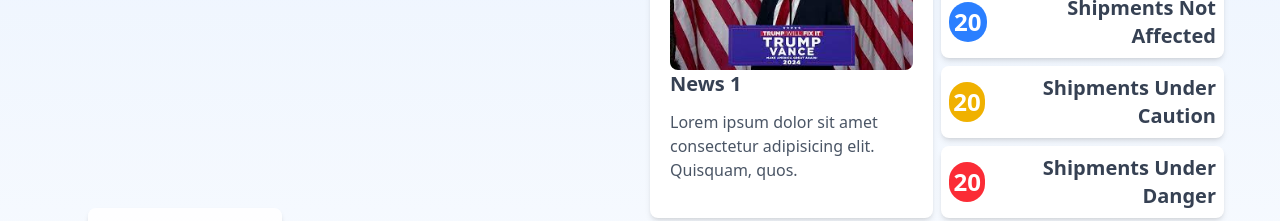
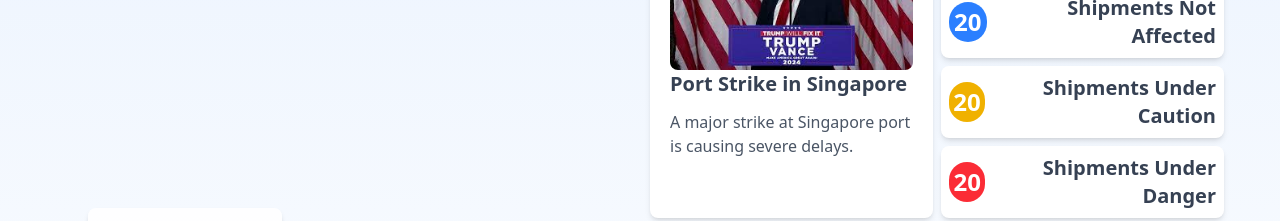
Before and after one commit to GRASiN-BooP/realTimeNewsShipmentAffectionSystemFrontend, a React (Vite) app: page /dashboard in a window 1280 px wide. Shown: the part 190-411 px from the top of the page. Built offline with nearby package versions, Linux system fonts and the light colour scheme.

Commit message:
fixed the default fiter option

```diff
--- a/src/Components/ShipmentTable/ShipmentTable.jsx
+++ b/src/Components/ShipmentTable/ShipmentTable.jsx
@@ -2,7 +2,7 @@ import React, { useState, useMemo } from "react";
 import Modal from "../Modal/Modal";
 
 export default function ShipmentTable({ shipments = [] }) {
-  const [incidentFilter, setIncidentFilter] = useState("All");
+  const [incidentFilter, setIncidentFilter] = useState("Sort By News");
   const [sortField, setSortField] = useState("delay");
   const [sortOrder, setSortOrder] = useState("asc"); // Default to ascending
   const [selectedShipment, setSelectedShipment] = useState(null);
@@ -30,7 +30,7 @@ export default function ShipmentTable({ shipments = [] }) {
   const filteredShipments = useMemo(() => {
     return shipments
       .filter((shipment) =>
-        incidentFilter === "All"
+        incidentFilter === "Sort By News"
           ? true
           : shipment.incidentType === incidentFilter
       )
--- a/src/Pages/Dashboard.jsx
+++ b/src/Pages/Dashboard.jsx
@@ -39,6 +39,7 @@ export default function () {
       destinationPort: "Port ABC",
       impact: 2.9,
       delay: 0,
+      incidentType: "Port Strike in Singapore",
     },
     {
       vessel: "Vessel 2",
@@ -46,6 +47,7 @@ export default function () {
       destinationPort: "Port GHI",
       impact: 4.5,
       delay: 1,
+      incidentType: "Port Strike in Singapore",
     },
     {
       vessel: "Vessel 3",
@@ -53,6 +55,7 @@ export default function () {
       destinationPort: "Port MNO",
       impact: 4.1,
       delay: 1,
+      incidentType: "Tsunami in Japan",
     },
     {
       vessel: "Vessel 4",
@@ -60,6 +63,7 @@ export default function () {
       destinationPort: "Port VYS",
       impact: 7.0,
       delay: 4,
+      incidentType: "Tsunami in Japan",
     },
   ];
   return (
@@ -72,8 +76,8 @@ export default function () {
         <div className="w-full h-full md:w-1/2 grid grid-cols-4 grid-row-9 gap-2">
           <div id="newsArea" className="col-span-2 row-span-4">
             <NewsCard
-              title="News 1"
-              description="Lorem ipsum dolor sit amet consectetur adipisicing elit. Quisquam, quos."
+              title="Port Strike in Singapore"
+              description="A major strike at Singapore port is causing severe delays."
             />
           </div>
           <div className="col-span-2 row-span-1">
```
